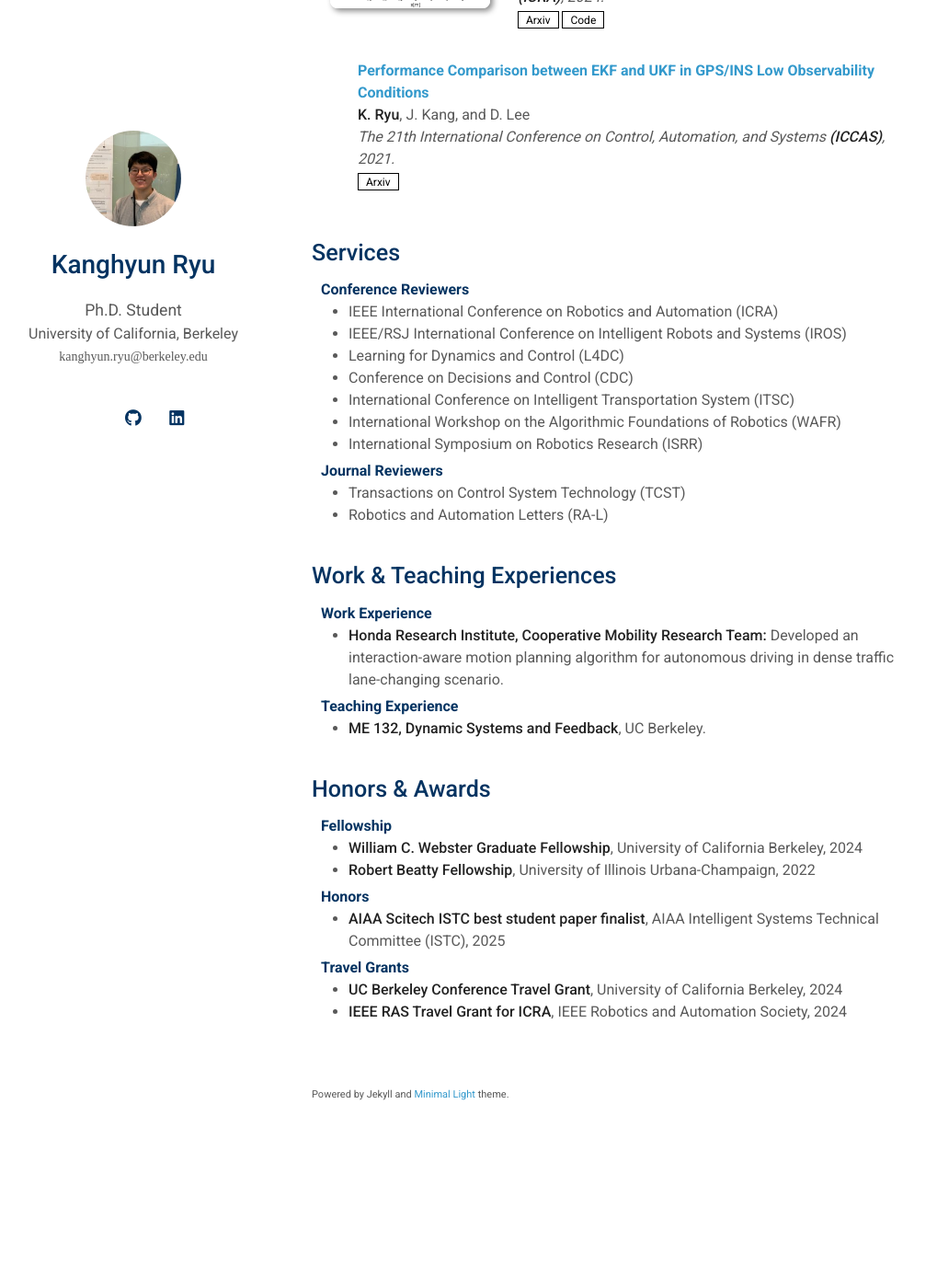
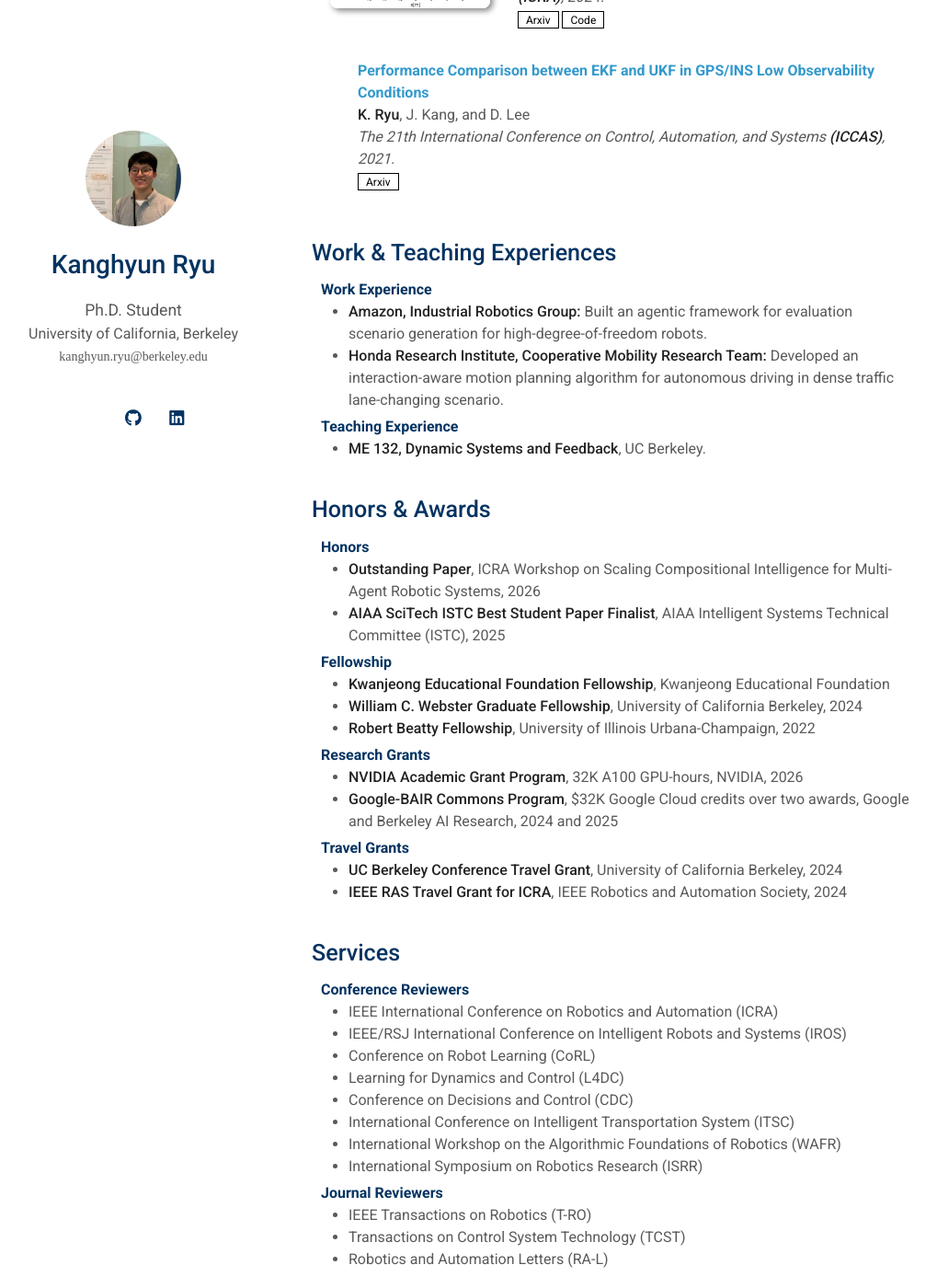
Before and after one commit to kh-ryu/kh-ryu.github.io, a Jekyll site: the page built from index.md, in a window 1280 px wide and 1400 px high, scrolled down 2408 px. Shown: the whole window at 92% size, without its empty margins (131-1150 px from the left). Built offline with Jekyll 4.4.1, drawn with Linux system fonts in a browser that asks for light colours; a style sheet for code colours, icons or effects is not loaded; our own code applies the rules of GitHub Pages for plain Markdown files; before the commit the page ends 3678 px from its top, so only the background shows below that.

Commit message:
Move Services to the end; add Amazon experience; update honors
Services:
- Move the section below Honors & Awards, keeping the full venue names
- Add CoRL and IEEE T-RO
- Point IROS at the IEEE RAS page; www.iros.org serves an invalid TLS
  certificate and redirects to a bare IP, so visitors saw a browser
  security warning

Experience:
- Add the Amazon Industrial Robotics Group entry above Honda

Honors & Awards:
- Add the ICRA 2026 workshop Outstanding Paper and the Kwanjeong
  fellowship, and group NVIDIA and Google-BAIR under Research Grants
- Lead with Honors so the strongest entries come first
- Fix the AIAA SciTech styling and match the other entries' title case

```diff
--- a/_includes/experiences.md
+++ b/_includes/experiences.md
@@ -3,6 +3,7 @@
 <h4>Work Experience</h4>
 
 <ul style="margin:0 0 5px;">
+  <li><strong>Amazon, Industrial Robotics Group:</strong> Built an agentic framework for evaluation scenario generation for high-degree-of-freedom robots.</li>
   <li><strong>Honda Research Institute, Cooperative Mobility Research Team:</strong> Developed an interaction-aware motion planning algorithm for autonomous driving in dense traffic lane-changing scenario.</li>
 </ul>
 
--- a/_includes/honors.md
+++ b/_includes/honors.md
@@ -1,16 +1,25 @@
 ## Honors & Awards
+
+<h4>Honors</h4>
+
+<ul style="margin:0 0 5px;">
+  <li><strong>Outstanding Paper</strong>, ICRA Workshop on Scaling Compositional Intelligence for Multi-Agent Robotic Systems, 2026</li>
+  <li><strong>AIAA SciTech ISTC Best Student Paper Finalist</strong>, AIAA Intelligent Systems Technical Committee (ISTC), 2025</li>
+</ul>
 
 <h4>Fellowship</h4>
 
 <ul style="margin:0 0 5px;">
+  <li><strong>Kwanjeong Educational Foundation Fellowship</strong>, Kwanjeong Educational Foundation</li>
   <li><strong>William C. Webster Graduate Fellowship</strong>, University of California Berkeley, 2024</li>
   <li><strong>Robert Beatty Fellowship</strong>, University of Illinois Urbana-Champaign, 2022</li>
 </ul>
 
-<h4>Honors</h4>
+<h4>Research Grants</h4>
 
 <ul style="margin:0 0 5px;">
-  <li><strong>AIAA Scitech ISTC best student paper finalist</strong>, AIAA Intelligent Systems Technical Committee (ISTC), 2025</li>
+  <li><strong>NVIDIA Academic Grant Program</strong>, 32K A100 GPU-hours, NVIDIA, 2026</li>
+  <li><strong>Google-BAIR Commons Program</strong>, $32K Google Cloud credits over two awards, Google and Berkeley AI Research, 2024 and 2025</li>
 </ul>
 
 <h4>Travel Grants</h4>
--- a/_includes/services.md
+++ b/_includes/services.md
@@ -4,7 +4,8 @@
 
 <ul style="margin:0 0 5px;">
   <li><a href="https://www.ieee-ras.org/conferences-workshops/fully-sponsored/icra"><autocolor>IEEE International Conference on Robotics and Automation (ICRA)</autocolor></a></li>
-  <li><a href="https://www.iros.org/"><autocolor>IEEE/RSJ International Conference on Intelligent Robots and Systems (IROS)</autocolor></a></li>
+  <li><a href="https://www.ieee-ras.org/conferences-workshops/fully-sponsored/iros"><autocolor>IEEE/RSJ International Conference on Intelligent Robots and Systems (IROS)</autocolor></a></li>
+  <li><a href="https://www.corl.org/"><autocolor>Conference on Robot Learning (CoRL)</autocolor></a></li>
   <li><a href="https://l4dc.web.ox.ac.uk/"><autocolor>Learning for Dynamics and Control (L4DC)</autocolor></a></li>
   <li><a href="https://ieeexplore.ieee.org/xpl/conhome/1000188/all-proceedings"><autocolor>Conference on Decisions and Control (CDC)</autocolor></a></li>
   <li><a href="https://ieee-itsc.org/"><autocolor>International Conference on Intelligent Transportation System (ITSC)</autocolor></a></li>
@@ -15,6 +16,7 @@
 <h4>Journal Reviewers</h4>
 
 <ul style="margin:0 0 40px;">
+  <li><a href="https://www.ieee-ras.org/publications/t-ro"><autocolor>IEEE Transactions on Robotics (T-RO)</autocolor></a></li>
   <li><a href="https://ieeexplore.ieee.org/xpl/RecentIssue.jsp?punumber=87"><autocolor>Transactions on Control System Technology (TCST)</autocolor></a></li>
   <li><a href="https://www.ieee-ras.org/publications/ra-l"><autocolor>Robotics and Automation Letters (RA-L)</autocolor></a></li>
 </ul>
--- a/index.md
+++ b/index.md
@@ -23,8 +23,8 @@
 
 {% include_relative _includes/publications.md %}
 
-{% include_relative _includes/services.md %}
-
 {% include_relative _includes/experiences.md %}
 
 {% include_relative _includes/honors.md %}
+
+{% include_relative _includes/services.md %}
```
